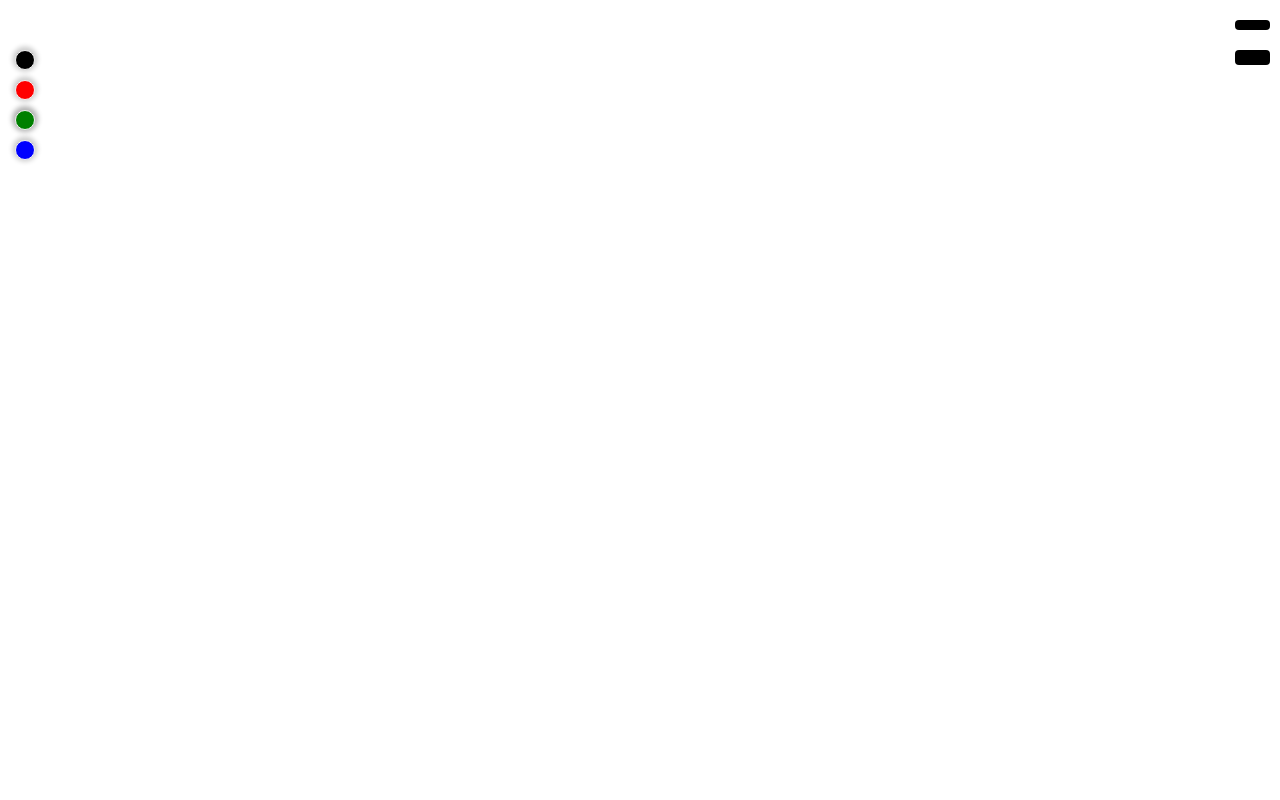
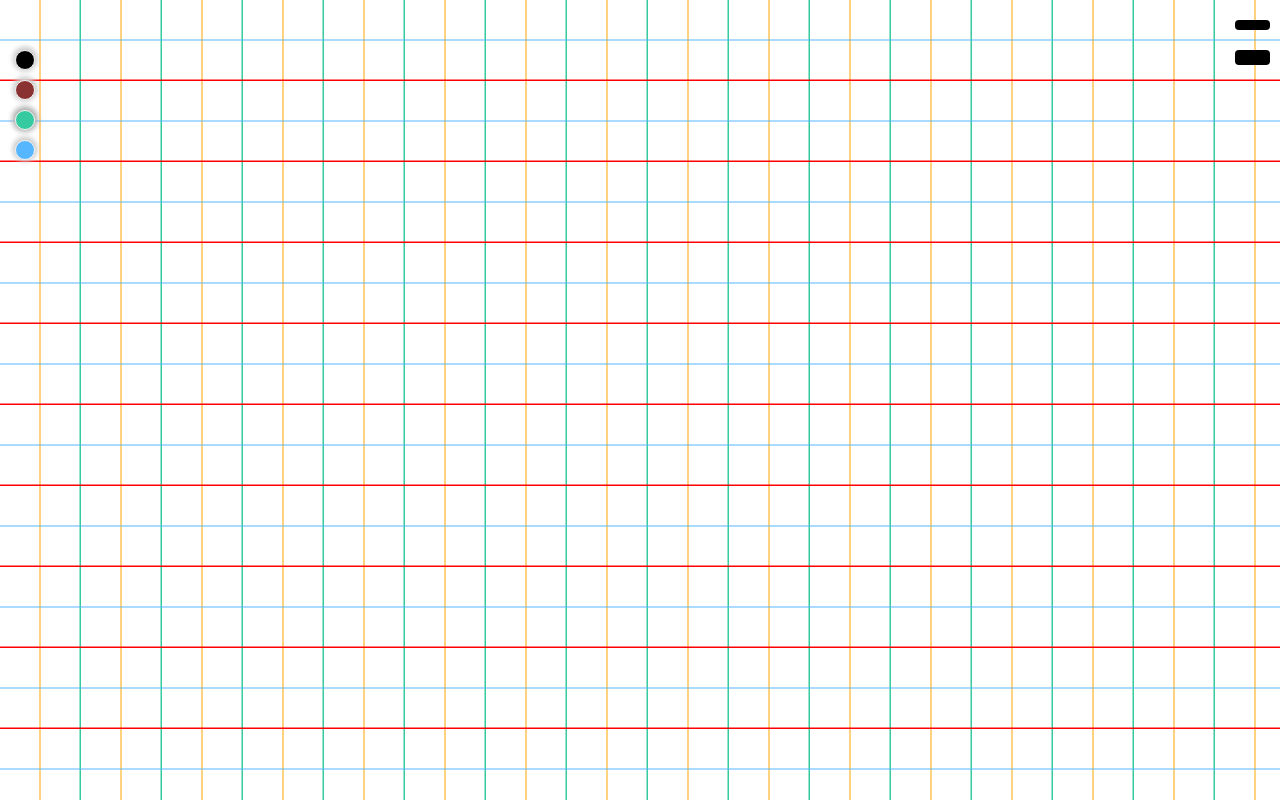
Before and after one commit to Pomelo1213/canvas-demo, a plain HTML site: page index.html in a window 1280 px wide. Both pictures are taken after a click on the item 25 px from the left and 120 px from the top of the page. Drawn offline with Linux system fonts and the light colour scheme.

Commit message:
添加了格子的画布背景

```diff
--- a/main.js
+++ b/main.js
@@ -156,7 +156,7 @@ red.onclick = function(){
     blue.classList.remove('active');
     green.classList.remove('active');
     black.classList.remove('active');
-    paintColor = 'red';
+    paintColor = 'rgb(138, 50, 49)';
 
 }
 
@@ -165,7 +165,7 @@ green.onclick = function(){
     blue.classList.remove('active');
     red.classList.remove('active');
     black.classList.remove('active');
-    paintColor = 'green';
+    paintColor = 'rgb(53, 202, 159)';
 }
 
 blue.onclick = function(){
@@ -173,7 +173,7 @@ blue.onclick = function(){
     red.classList.remove('active');
     green.classList.remove('active');
     black.classList.remove('active');
-    paintColor = 'blue';
+    paintColor = 'rgb(86, 182, 255)';
 }
 
 clear.onclick = function(){
--- a/style.css
+++ b/style.css
@@ -31,6 +31,9 @@ li{
     position: fixed;
     top: 0;
     left: 0;
+    background: -webkit-linear-gradient(top, transparent 39px, rgb(86, 182, 255) 40px, transparent 41px, transparent 79px, red 80px),
+    -webkit-linear-gradient(left, transparent 39px, orange 40px, transparent 41px, transparent 79px, rgb(53, 202, 159) 80px);
+    background-size: 81px 81px;
 }
 
 .action .penscil{
@@ -94,7 +97,7 @@ li{
 }
 
 .color ul .red{
-    background: red;
+    background: rgb(138, 50, 49);
 }
 
 .color ul .red.active{
@@ -102,7 +105,7 @@ li{
 }
 
 .color ul .green{
-    background: green;
+    background: rgb(53, 202, 159);
 }
 
 .color ul .green.active{
@@ -110,7 +113,7 @@ li{
 }
 
 .color ul .blue{
-    background: blue;
+    background: rgb(86, 182, 255);
 }
 
 .color ul .blue.active{
```
